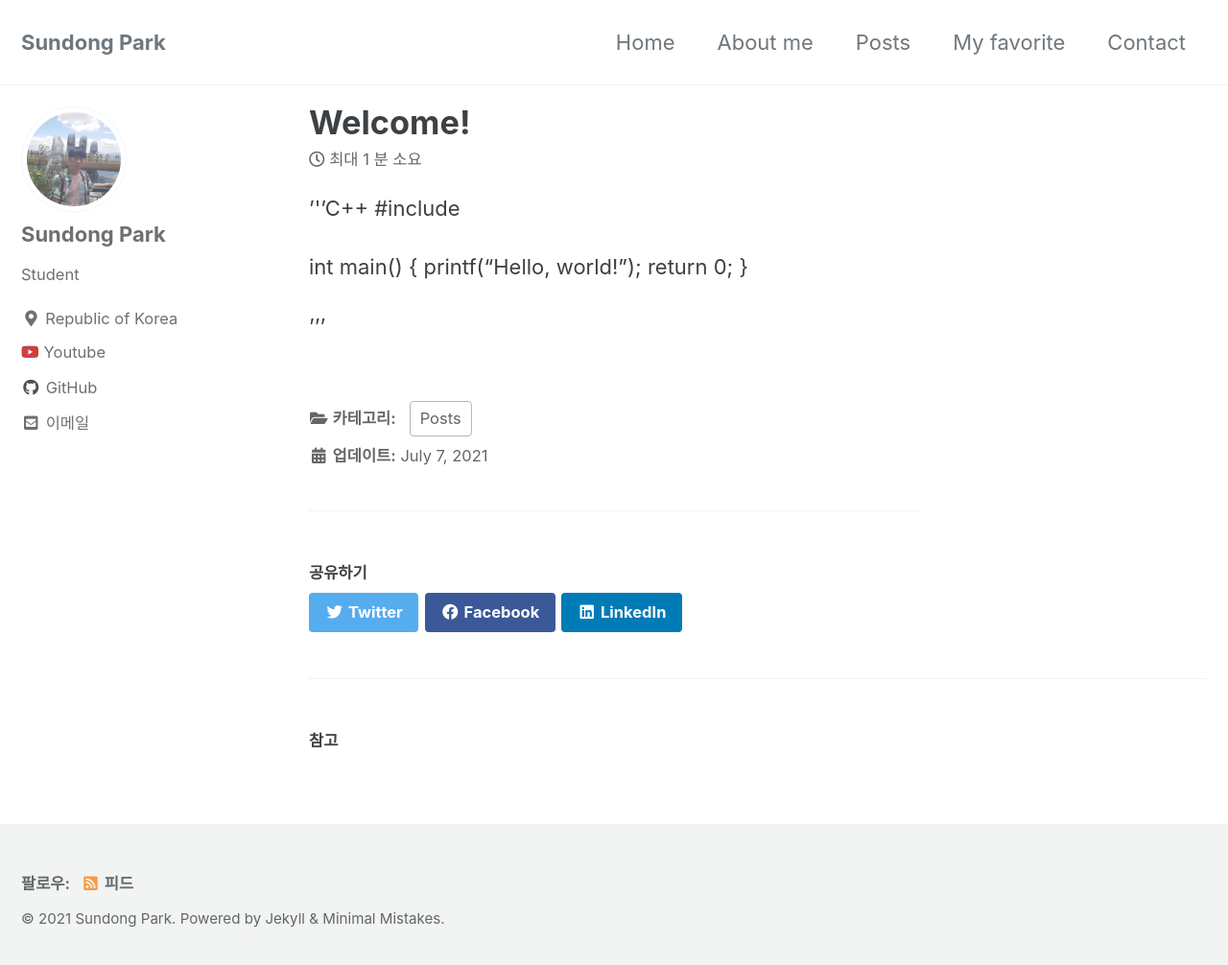
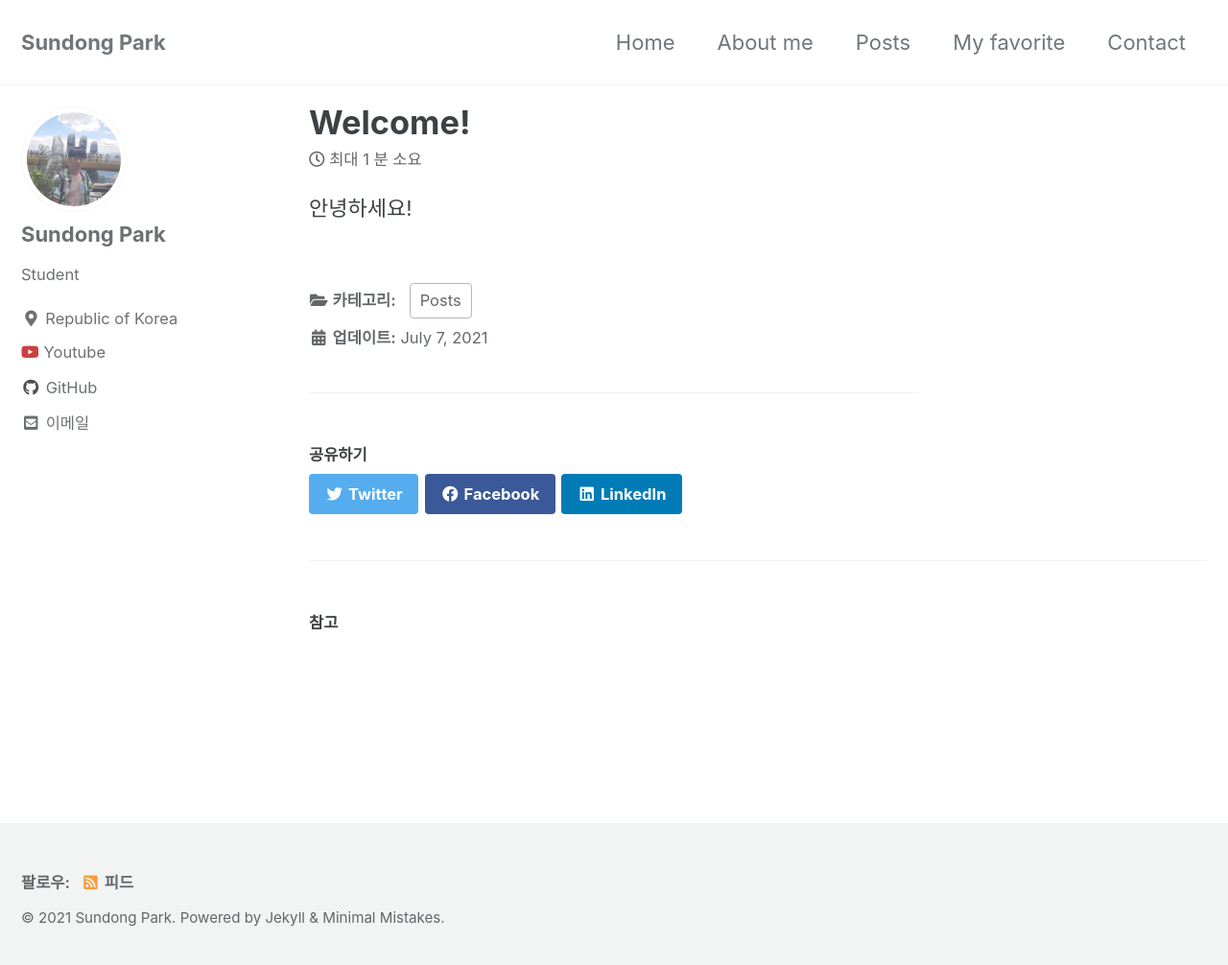
Before and after one commit to sundongpark/sundongpark.github.io, a Jekyll site: the page built from _posts/2021-07-07-welcome.md, in a window 1280 px wide and 1013 px high. Shown: the top 1006 px of the window at 96% size. Built offline with Jekyll 4.4.1, drawn with Linux system fonts in a browser that asks for light colours; cached includes are drawn as plain includes.

Commit message:
Update 2021-07-07-welcome.md

```diff
--- a/_posts/2021-07-07-welcome.md
+++ b/_posts/2021-07-07-welcome.md
@@ -8,13 +8,4 @@ categories:
 #  - update
 ---
 
-'''C++
-#include <stdio.h>
-
-int main()
-{
-  printf("Hello, world!");
-  return 0;
-}
-
-'''
+안녕하세요!
```
